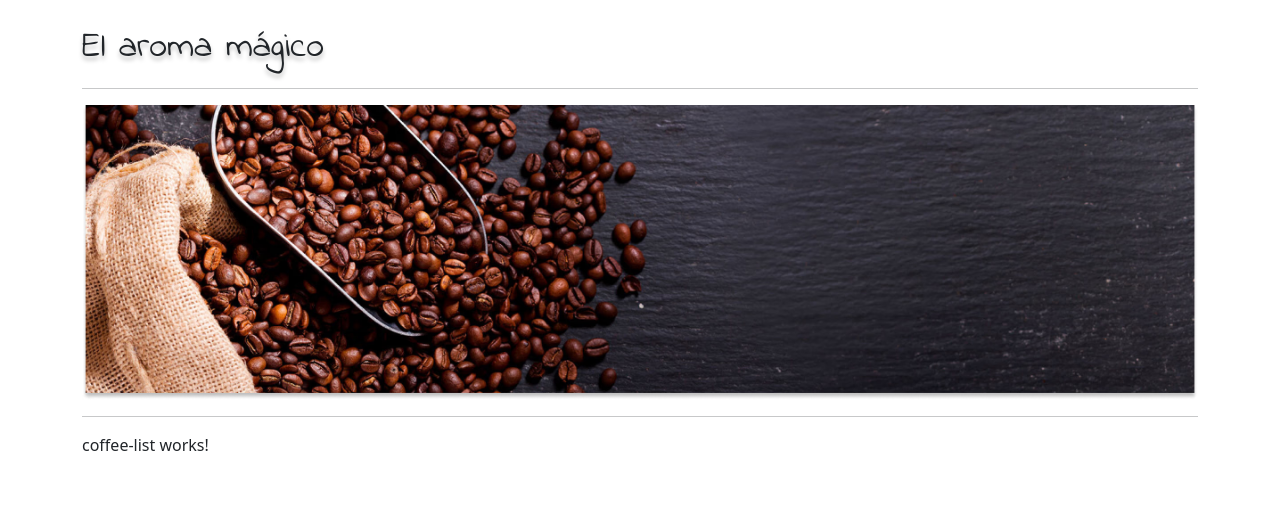
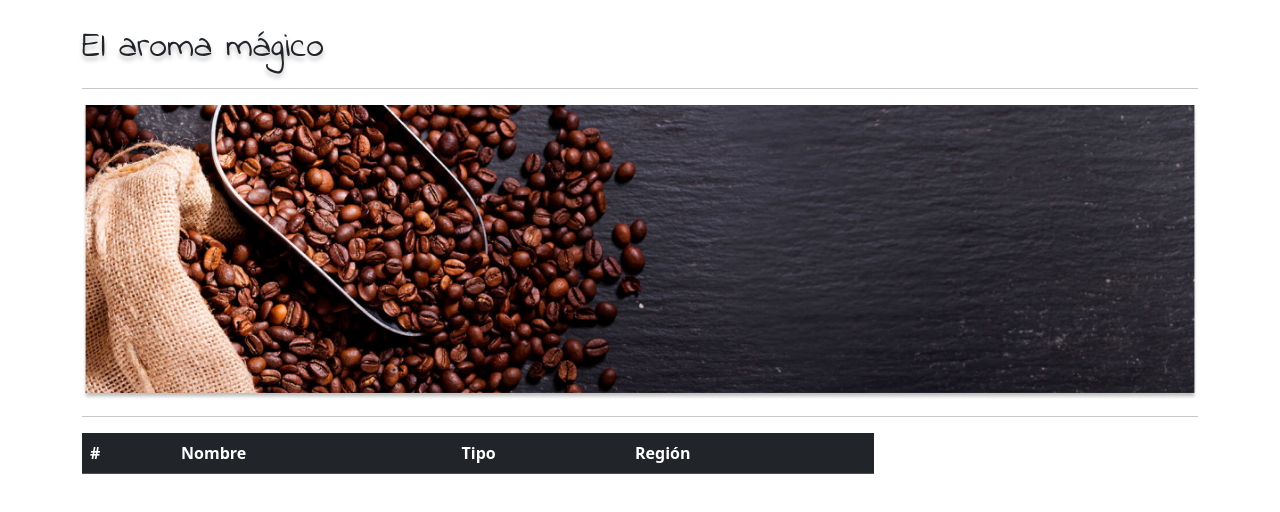
Before and after one commit to salchichongallo/parcial-1-misw-4104, an Angular app: page / in a window 1280 px wide. Shown: the top 512 px of the page. Built offline with nearby package versions, Linux system fonts and the light colour scheme.

Commit message:
feat(coffee-list): add table header

```diff
--- /dev/null
+++ b/src/app/coffee/coffee-list/coffee-list.component.css
@@ -0,0 +1,3 @@
+.table-coffee-list-table {
+  max-width: 792px;
+}
--- a/src/app/coffee/coffee-list/coffee-list.component.html
+++ b/src/app/coffee/coffee-list/coffee-list.component.html
@@ -1 +1,12 @@
-<p>coffee-list works!</p>
+<div class="table-responsive">
+  <table class="table w-100 table-coffee-list-table">
+    <thead class="table-dark">
+      <tr>
+        <th>#</th>
+        <th>Nombre</th>
+        <th>Tipo</th>
+        <th>Región</th>
+      </tr>
+    </thead>
+  </table>
+</div>
--- a/src/app/coffee/coffee-list/coffee-list.component.ts
+++ b/src/app/coffee/coffee-list/coffee-list.component.ts
@@ -3,5 +3,6 @@ import { Component } from '@angular/core';
 @Component({
   selector: 'app-coffee-list',
   templateUrl: './coffee-list.component.html',
+  styleUrl: './coffee-list.component.css',
 })
 export class CoffeeListComponent {}
```
Also changed, not shown: 1 other file (tests, documents, lock files or other folders).
